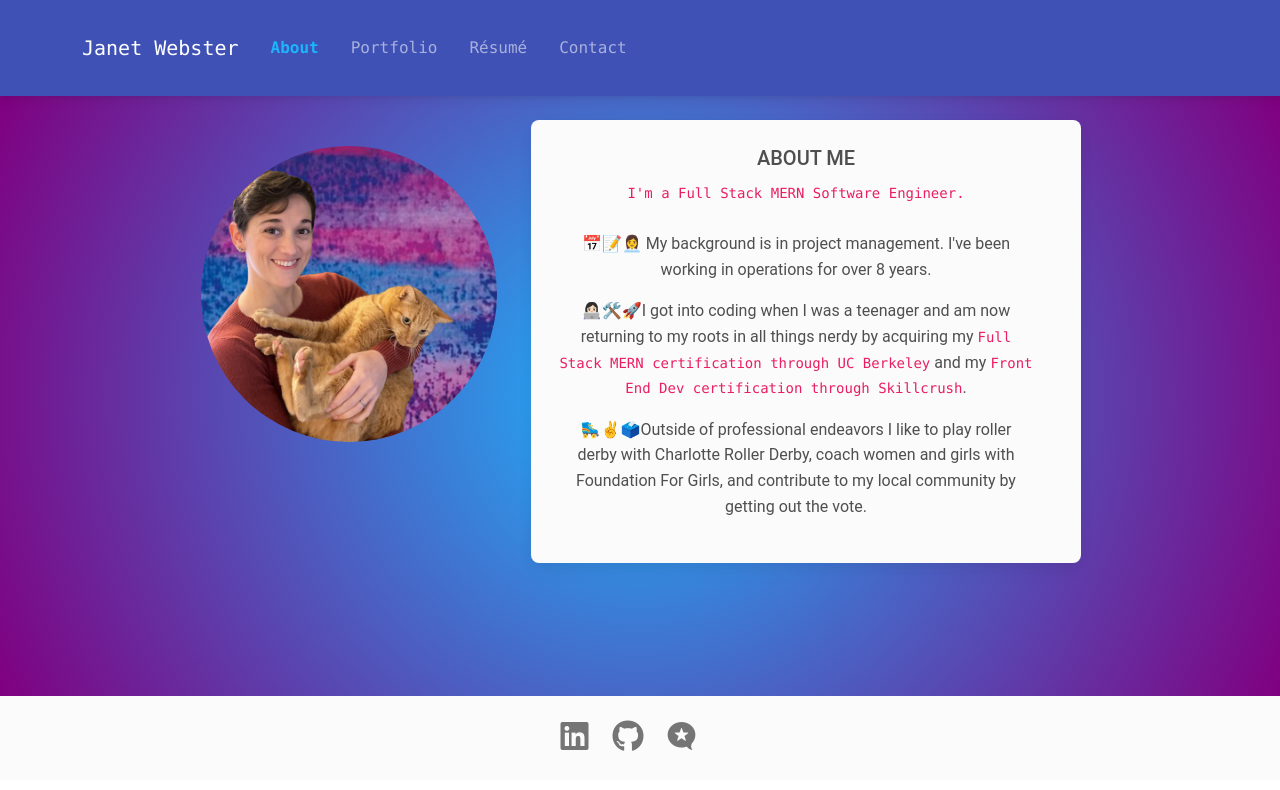
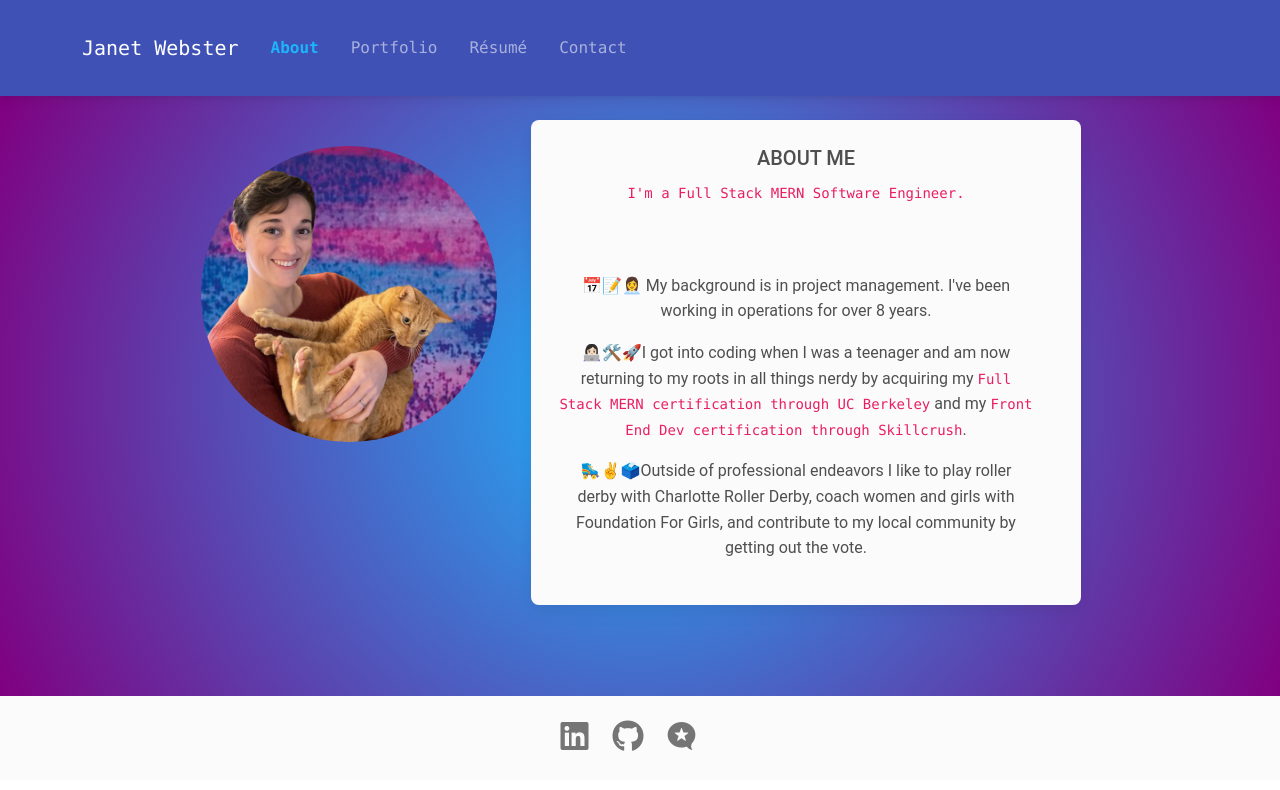
Before and after one commit to TwixmixyJanet/react-portfolio, a React (Vite) app: page /About in a window 1280 px wide. Shown: the top 790 px of the page. Built offline with nearby package versions, Linux system fonts and the light colour scheme.

Commit message:
Updating title on home page and info on about page

```diff
--- a/src/components/About/index.jsx
+++ b/src/components/About/index.jsx
@@ -25,11 +25,10 @@ const About = () => {
 
                         {/* Main text content with details about me */}
                         <MDBCardText>
-                            <p><code>I'm a Full Stack MERN Software Engineer.</code>
+                            <p><code>I'm a Full Stack MERN Software Engineer.</code></p>
+                            <p><br />
                             <br />
-                            <br />
-                            📅📝👩‍💼 My background is in project management. I've been working in operations for over 8 years.
-                            </p>
+                            📅📝👩‍💼 My background is in project management. I've been working in operations for over 8 years.</p>
                             <p>
                             👩🏻‍💻🛠️🚀I got into coding when I was a teenager and am now returning to my roots in all things nerdy by acquiring my <code>Full Stack MERN certification through UC Berkeley</code> and my <code>Front End Dev certification through Skillcrush</code>.
                             </p>
--- a/src/components/Home/index.jsx
+++ b/src/components/Home/index.jsx
@@ -11,7 +11,7 @@ const Home = () => {
                 <h1 className="display-1 text-light p-4">Janet Webster</h1>
 
                 {/* Display the job title in a smaller font size with light text color */}
-                <h2 className="display-5 text-light">Full Stack MERN Software Engineer</h2>
+                <h2 className="display-5 text-light">Software Engineer</h2>
             </div>
 
             {/* Display an image with a rounded-pill style, shadow, and margin */}
```
